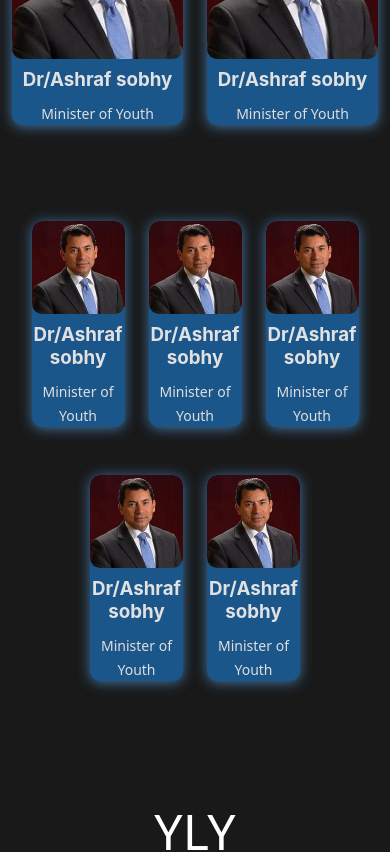
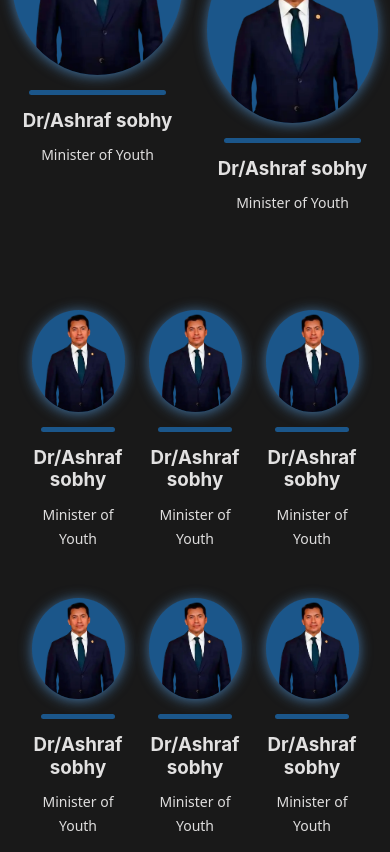
Before and after one commit to zyadessa2/YLY-website, a React (Create React App) app: page / in a window 390 px wide. Shown: the part 7180-8032 px from the top of the page. Built offline with nearby package versions, Linux system fonts and the light colour scheme.

Commit message:
update-board

```diff
--- a/src/components/Board/Board.jsx
+++ b/src/components/Board/Board.jsx
@@ -2,13 +2,128 @@ import { motion } from 'framer-motion'
 import React from 'react'
 import style from './Board.module.css'
 import AnimatedText from '../AnimatedText'
-import img from '../../images/download.webp'
+import img from '../../images/minister.webp'
 
 const Board = () => {
   return <>
       <div class={style.board} id="board">
       <motion.h2 viewport={{once:true}} initial={{scale:.5 , opacity:0}} whileInView={{scale:1 , opacity:1  }} transition={{duration:1.4}}><AnimatedText text="Board" ClassName={`${style.titleAbout} mb-5 mt-5  text-white`} /></motion.h2>
         <div class={style.container}>
+            <div class={`${style.cards} row mt-5 justify-content-center aligin-items-center m-auto`}>
+                <motion.div  initial={{scale:.6 , opacity:0}} whileInView={{scale:1 , opacity:1  }} transition={{duration:1.4}} className={`${style.sizeTop} col-md-2 col-sm-4`}>
+                    <div class={`${style.card} pb-5`}>
+                        <div className={style.image}>
+                            <img src={img} alt="" />
+                        </div>
+                        <div className={style.line}></div>
+                        <div class={style.text}>
+                            <h3>Dr/Ashraf sobhy</h3>
+                            <span>Minister of Youth </span>
+                        </div>
+                    </div>
+                </motion.div>
+                <motion.div  initial={{scale:.6 , opacity:0}} whileInView={{scale:1 , opacity:1  }} transition={{duration:1.4}} className={`${style.sizeTop}  col-md-2 mt-5 col-sm-4`}>
+                    <div class={style.card}>
+                        <div className={style.image}>
+                            <img src={img} alt="" />
+                        </div>
+                        <div className={style.line}></div>
+                        <div class={style.text}>
+                            <h3>Dr/Ashraf sobhy</h3>
+                            <span>Minister of Youth </span>
+                        </div>
+                    </div>
+                </motion.div>
+            </div>
+            <div class={`${style.cards} mt-5 row justify-content-center aligin-items-center m-auto`}>
+              <motion.div initial={{y:50 , opacity:0}} whileInView={{y:0 , opacity:1  }} transition={{duration:1.4}} className={`${style.size} mt-5 col-md-2 col-sm-3`}>
+                <div class={style.card}>
+                    <div className={style.image}>
+                            <img src={img} alt="" />
+                        </div>
+                        <div className={style.line}></div>
+                    <div class={style.text}>
+                        <h3>Dr/Ashraf sobhy</h3>
+                        <span>Minister of Youth </span>
+                    </div>
+                </div>
+              </motion.div>
+              <motion.div initial={{y:50 , opacity:0}} whileInView={{y:0 , opacity:1  }} transition={{duration:1.4}} className={`${style.size} mt-5 col-md-2 col-sm-3`}>
+                <div class={style.card}>
+                    <div className={style.image}>
+                            <img src={img} alt="" />
+                        </div>
+                        <div className={style.line}></div>
+                    <div class={style.text}>
+                        <h3>Dr/Ashraf sobhy</h3>
+                        <span>Minister of Youth</span>
+                    </div>
+                </div>
+              </motion.div>
+              <motion.div initial={{y:50 , opacity:0}} whileInView={{y:0 , opacity:1  }} transition={{duration:1.4}} className={`${style.size} mt-5 col-md-2 col-sm-3`}>
+                <div class={style.card}>
+                    <div className={style.image}>
+                            <img src={img} alt="" />
+                        </div>
+                        <div className={style.line}></div>
+                    <div class={style.text}>
+                        <h3>Dr/Ashraf sobhy</h3>
+                        <span>Minister of Youth</span>
+                    </div>
+                </div>
+              </motion.div>
+              <motion.div initial={{y:50 , opacity:0}} whileInView={{y:0 , opacity:1  }} transition={{duration:1.4}} className={`${style.size} mt-5 col-md-2 col-sm-3`}>
+                <div class={style.card}>
+                    <div className={style.image}>
+                            <img src={img} alt="" />
+                        </div>
+                        <div className={style.line}></div>
+                    <div class={style.text}>
+                        <h3>Dr/Ashraf sobhy</h3>
+                        <span>Minister of Youth</span>
+                    </div>
+                </div>
+              </motion.div>
+              <motion.div initial={{y:50 , opacity:0}} whileInView={{y:0 , opacity:1  }} transition={{duration:1.4}} className={`${style.size} mt-5 col-md-2 col-sm-3`}>
+                <div class={style.card}>
+                    <div className={style.image}>
+                            <img src={img} alt="" />
+                        </div>
+                        <div className={style.line}></div>
+                    <div class={style.text}>
+                        <h3>Dr/Ashraf sobhy</h3>
+                        <span>Minister of Youth</span>
+                    </div>
+                </div>
+              </motion.div>
+              <motion.div initial={{y:50 , opacity:0}} whileInView={{y:0 , opacity:1  }} transition={{duration:1.4}} className={`${style.size} mt-5 col-md-2 col-sm-3`}>
+                <div class={style.card}>
+                    <div className={style.image}>
+                            <img src={img} alt="" />
+                        </div>
+                        <div className={style.line}></div>
+                    <div class={style.text}>
+                        <h3>Dr/Ashraf sobhy</h3>
+                        <span>Minister of Youth</span>
+                    </div>
+                </div>
+              </motion.div>
+              <motion.div initial={{y:50 , opacity:0}} whileInView={{y:0 , opacity:1  }} transition={{duration:1.4}} className={`${style.size} mt-5 col-md-2 col-sm-3`}>
+                <div class={style.card}>
+                    <div className={style.image}>
+                            <img src={img} alt="" />
+                        </div>
+                        <div className={style.line}></div>
+                    <div class={style.text}>
+                        <h3>Dr/Ashraf sobhy</h3>
+                        <span>Minister of Youth</span>
+                    </div>
+                </div>
+              </motion.div>
+            </div>
+        </div>
+
+        {/* <div class={style.container}>
             <div class={`${style.cards} row mt-5 justify-content-center aligin-items-center m-auto`}>
                         <motion.div  initial={{scale:.6 , opacity:0}} whileInView={{scale:1 , opacity:1  }} transition={{duration:1.4}} className={`${style.sizeTop} col-md-2 col-sm-4`}>
                     <div class={style.card}>
@@ -88,7 +203,8 @@ const Board = () => {
                 </div>
               </motion.div>
             </div>
-        </div>
+        </div> */}
+
     </div>
   </>
 }
--- a/src/components/Board/Board.module.css
+++ b/src/components/Board/Board.module.css
@@ -8,7 +8,109 @@
 }
 
 
+
 .board .container .cards .card{
+    width: 100%;
+    text-align: center;
+    transition: .5s;
+    position: relative;
+}
+.board .container .cards .card .image{
+    width: 100%;
+    background-color: #1b568a;
+    border-radius: 50%;
+    text-align: center;
+    box-shadow: 0 .1rem .8rem rgb(66, 116, 163);
+    transition: .5s;
+    overflow: hidden;
+    position: relative;
+}
+.board .container .cards .card .image::after{
+    content: '';
+    background-color: #1b568a;
+    position: absolute;
+    width: 100%;
+    height: 5px;
+    bottom: 0;
+}
+
+.board .container .cards .card .line{
+    display: flex;
+    margin: auto;
+    width: 80%;
+    height: 5px;
+    border-radius: 10px;
+    background-color: #1b568a;
+    margin-top: 15px ;
+    margin-bottom: 15px ;
+}
+
+.board .container .cards .card img{
+    width: 100%;
+    position: relative;
+    border-radius: 10px;
+}
+.board .container .cards .card h3{
+    color: rgb(226, 225, 225);
+    font-size: 18.72px;
+    font-weight: 700;
+    font-family: 'Inter', sans-serif;
+    margin: 10px 0px;
+}
+.board .container .cards .card span{
+    color: rgb(223, 222, 222);
+    font-size: 14px;
+    font-family: var(--sec-font);
+}
+ .board .container .cards .card p{
+    color: var(--sec-text-w);
+    font-size: 15px;
+    font-family: var(--sec-font);
+    margin: 10px ;
+}
+ .board .container .socail-box {
+    background-color: #ffffff4d;
+    position: absolute;
+    top: 1.875rem;
+    right: -50px;
+    transition: .5s;
+    transition-delay: .5s;
+    border-radius: 10px;
+}
+.board .container .cards .card:hover .socail-box{
+    right: 10px;
+}
+.board .container .socail-box li a i{
+    font-size: 20px;
+    padding: 13px 13px;
+    color: #37373f66;
+    transition: .4s;
+}
+.board .container .socail-box li a i:hover{
+    color: #212529;
+}
+
+@media (max-width:470px) {
+    .sizeTop{
+        display: flex;
+        flex-direction: row;
+        width: 50% !important;
+    }
+  }
+
+@media (max-width:470px) {
+    .size{
+        display: flex;
+        flex-direction: row;
+        width: 30% !important;
+    }
+}
+
+
+
+
+
+ /* .board .container .cards .card{
     width: 100%;
     background-color: #1b568a;
     border-radius: 10px;
@@ -37,13 +139,13 @@
     font-size: 14px;
     font-family: var(--sec-font);
 }
-/* .board .container .cards .card p{
+ .board .container .cards .card p{
     color: var(--sec-text-w);
     font-size: 15px;
     font-family: var(--sec-font);
     margin: 10px ;
-} */
-.board .container .socail-box {
+}
+ .board .container .socail-box {
     background-color: #ffffff4d;
     position: absolute;
     top: 1.875rem;
@@ -72,10 +174,11 @@
         width: 50% !important;
     }
   }
+
 @media (max-width:470px) {
     .size{
         display: flex;
         flex-direction: row;
         width: 30% !important;
     }
-  }
+}} */
```
Also changed, not shown: src/images/minister.png (added), src/images/minister.webp (added).
